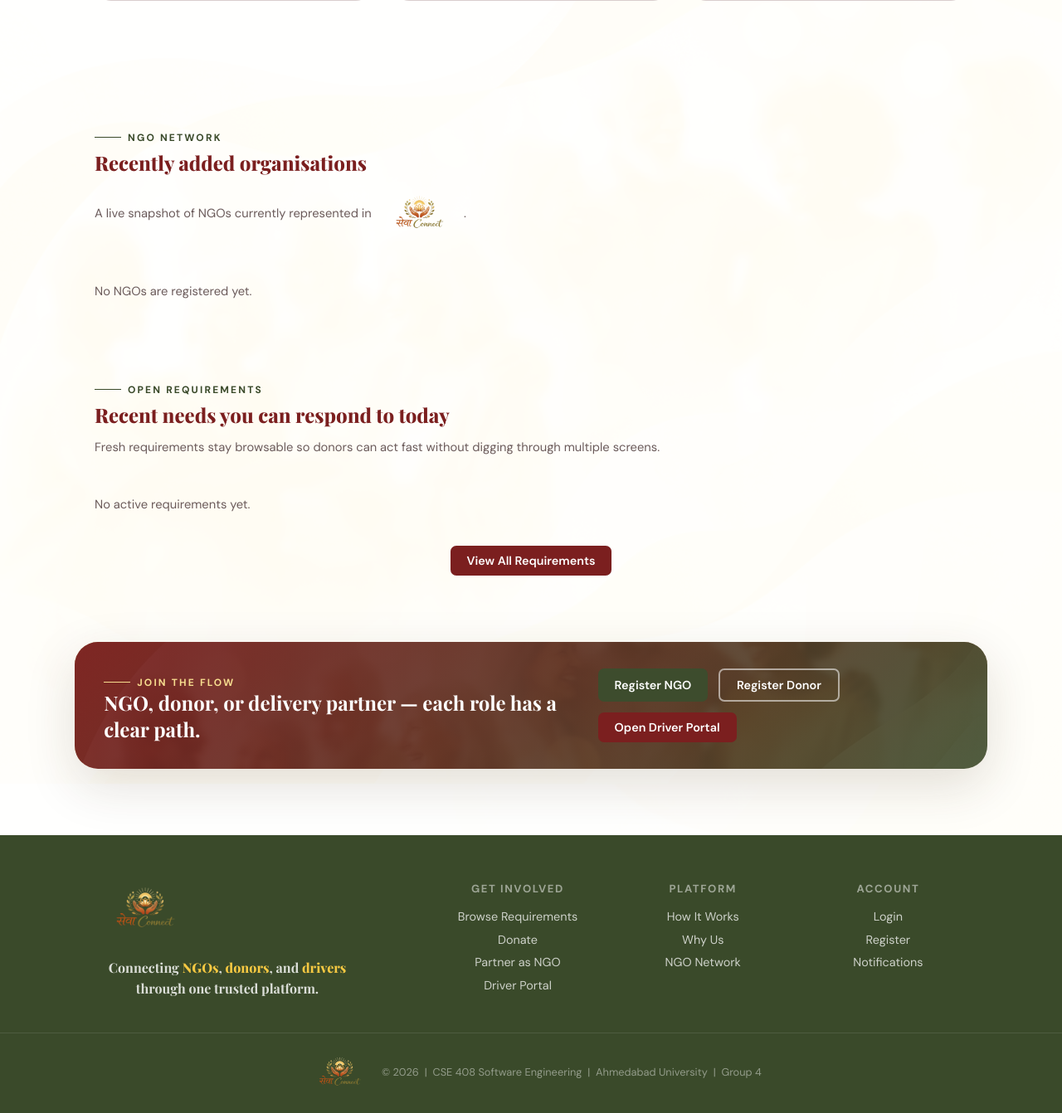
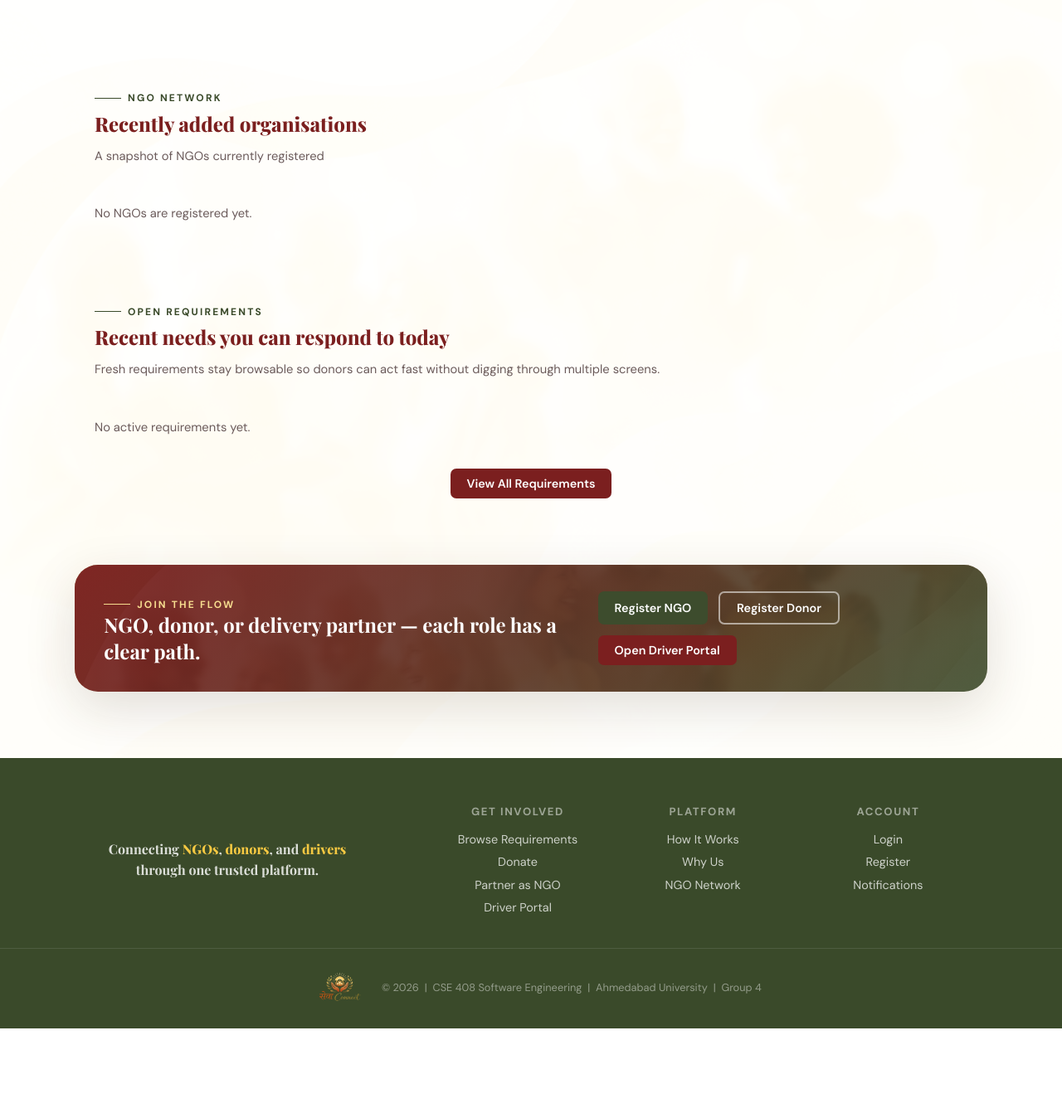
Before and after one commit to DevKansara97/SoftwareEngineering_Project, a Flask app: page / in a window 1280 px wide. Shown: the part 2895-4237 px from the top of the page at 83% size. After the commit the page ends 4135 px from the top, so only its background shows below. Run offline with Flask 3, Linux system fonts and the light colour scheme; data that the repository does not hold is empty; parts of the project's set-up code (start-up, migrations or seed data) failed here and were passed over.

Commit message:
Made changes in frontend

```diff
--- a/frontend/static/style.css
+++ b/frontend/static/style.css
@@ -2253,6 +2253,7 @@ h3,
   display: flex;
   flex-direction: column;
   gap: 0.6rem;
+  align-self: center;
 }
 
 .footer-logo-row {
@@ -2275,7 +2276,7 @@ h3,
 }
 
 .footer-tagline {
-  margin-top: 0.8rem;
+  margin-top: 0;
   font-size: 1rem;
   color: rgba(255, 255, 255, 0.82);
   line-height: 1.6;
--- a/frontend/templates/base.html
+++ b/frontend/templates/base.html
@@ -64,9 +64,6 @@
 <footer class="site-footer">
   <div class="footer-inner">
     <div class="footer-brand">
-      <div class="footer-logo-row">
-        <img src="/static/Logo.png" alt="Seva Connect" style="height: 68px; transform: scale(1.2); margin-left: 10px;">
-      </div>
       <p class="footer-tagline">Connecting <strong>NGOs</strong>, <strong>donors</strong>, and <strong>drivers</strong> through one trusted platform.</p>
     </div>
 
--- a/frontend/templates/index.html
+++ b/frontend/templates/index.html
@@ -10,7 +10,7 @@
     <span class="eyebrow">Resource Matching For Real-World Impact</span>
     <h1>Let's Spread<br><em>Kindness</em></h1>
     <p class="hero-banner-sub">
-      <img src="/static/Logo.png" alt="Seva Connect" class="inline-logo"> delivers your donations to verified NGOs — through one trusted, trackable flow.
+      Delivering your donations to verified NGOs through one trusted, trackable flow.
     </p>
     <div class="hero-banner-btns">
       <a href="/donor/search" class="btn btn-hero-primary btn-lg">Browse Requirements ↗</a>
@@ -231,7 +231,7 @@
   <div class="section-heading" data-reveal>
     <span class="eyebrow">NGO Network</span>
     <h2 class="section-title">Recently added organisations</h2>
-    <p class="section-sub">A live snapshot of NGOs currently represented in <img src="/static/Logo.png" alt="Seva Connect" class="inline-logo">.</p>
+    <p class="section-sub">A snapshot of NGOs currently registered</p>
   </div>
   <div class="ngo-spotlight-grid" id="ngo-spotlight-grid">
     <div class="loading-center"><div class="spinner"></div></div>
```
